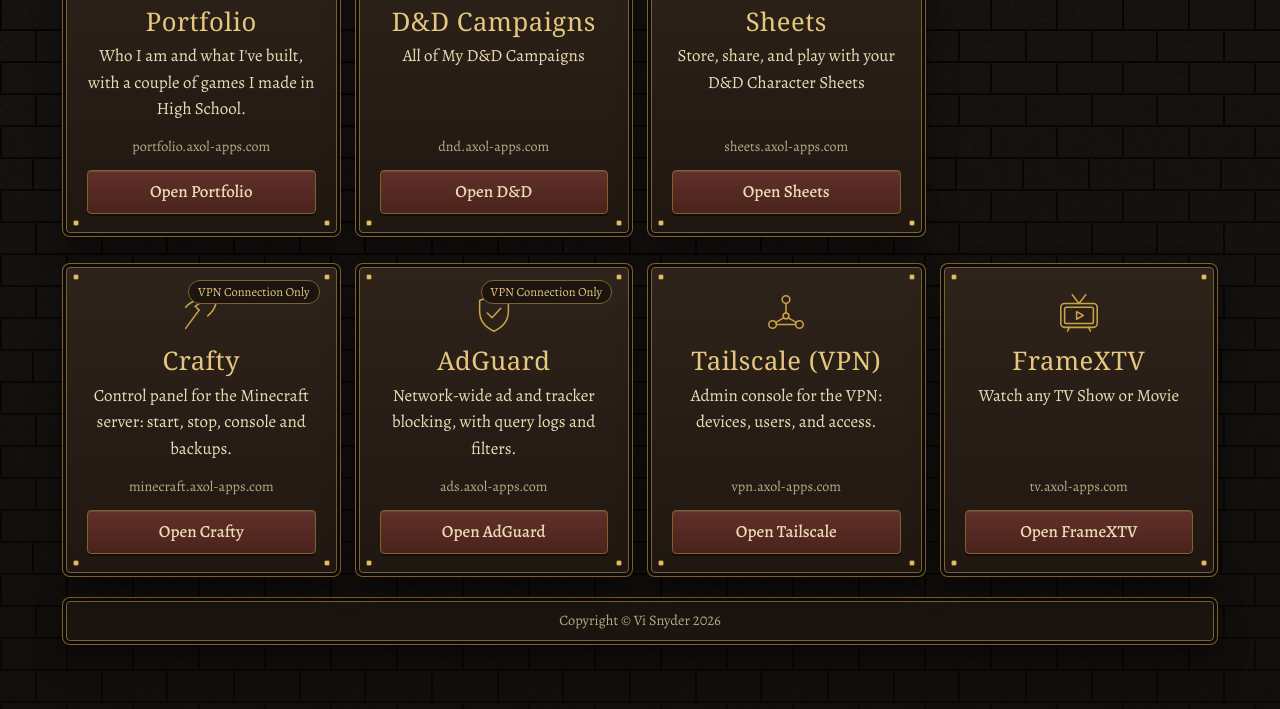
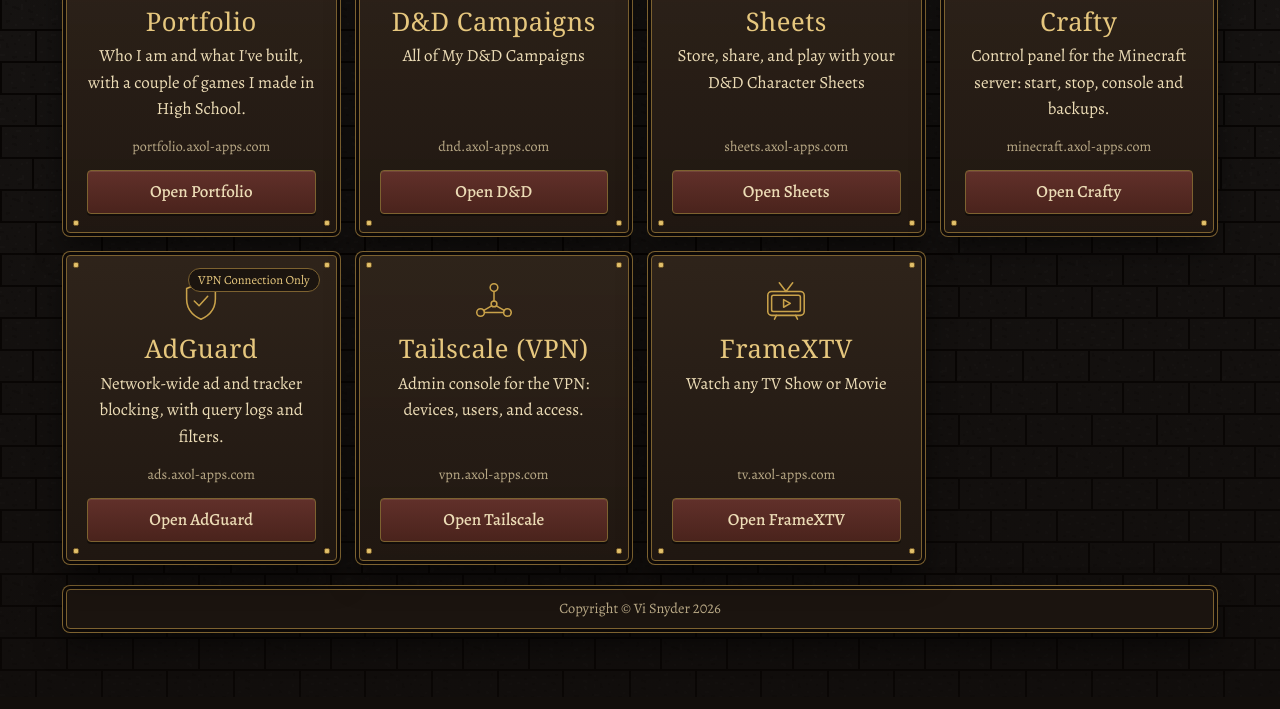
Before and after one commit to ViTheAxolotl/Landing, a plain HTML site: page index.html in a window 1280 px wide. Shown: the part 451-1160 px from the top of the page. Drawn offline with nearby package versions, Linux system fonts and the light colour scheme; a web font is replaced by a local one.

Commit message:
Refactor HTML structure by removing extra divs
Removed unnecessary divs and sections for cleaner layout.

```diff
--- a/index.html
+++ b/index.html
@@ -47,7 +47,7 @@
         <!-- Public sites (GitHub Pages) -->
         <section id="sites" class="appGroup">
             <h2>Websites</h2>
-            <div class="appGrid">
+            <div class="appGrid center">
 
                 <article class="appCard">
                     <!-- scroll -->
@@ -77,11 +77,6 @@
                     <a class="appBtn" href="https://sheets.axol-apps.com/">Open Sheets</a>
                 </article>
 
-            </div>
-        </section>
-
-        <section id="server" class="appGroup">
-            <div class="appGrid">
                 <article class="appCard">
                     <span class="appTag">VPN Connection Only</span>
                     <!-- pickaxe -->
```
